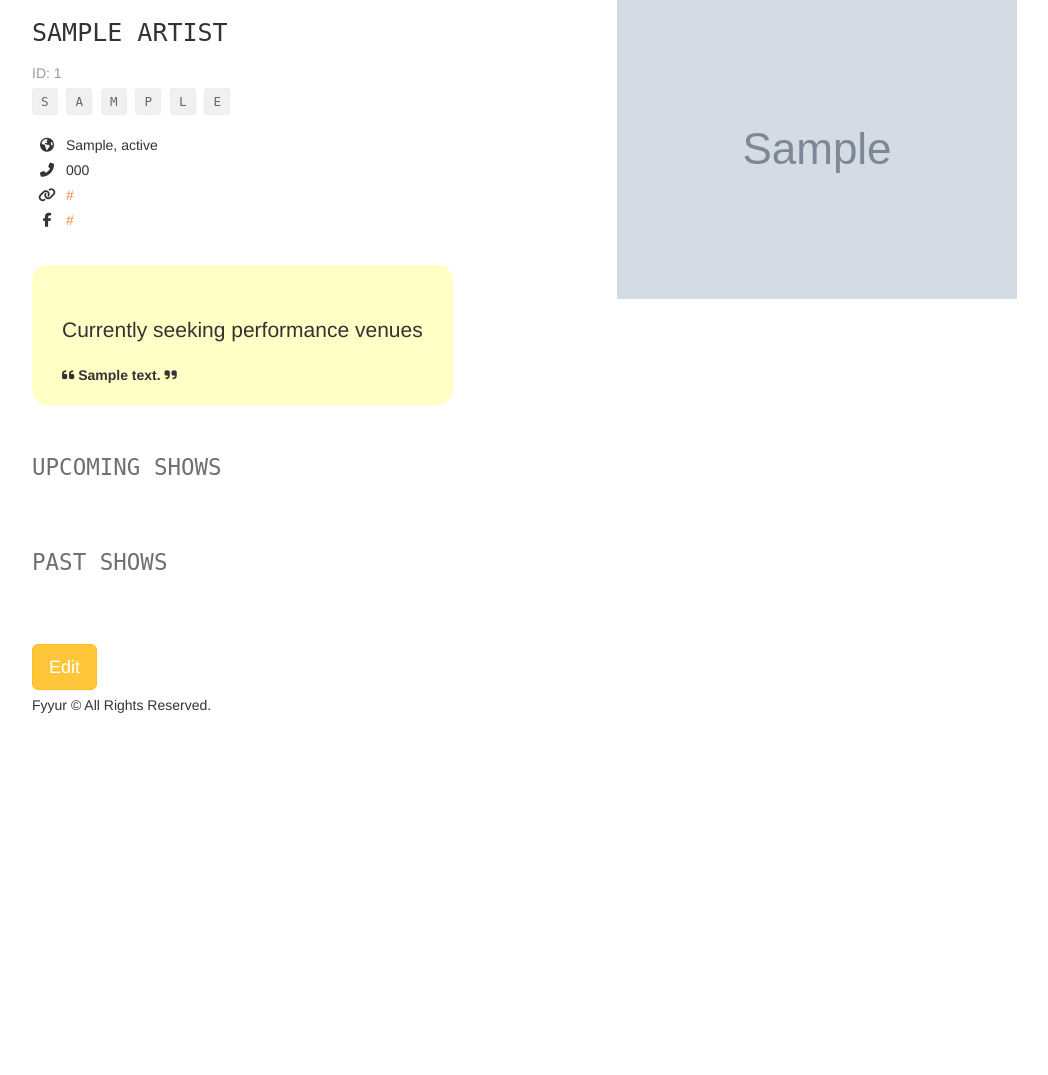
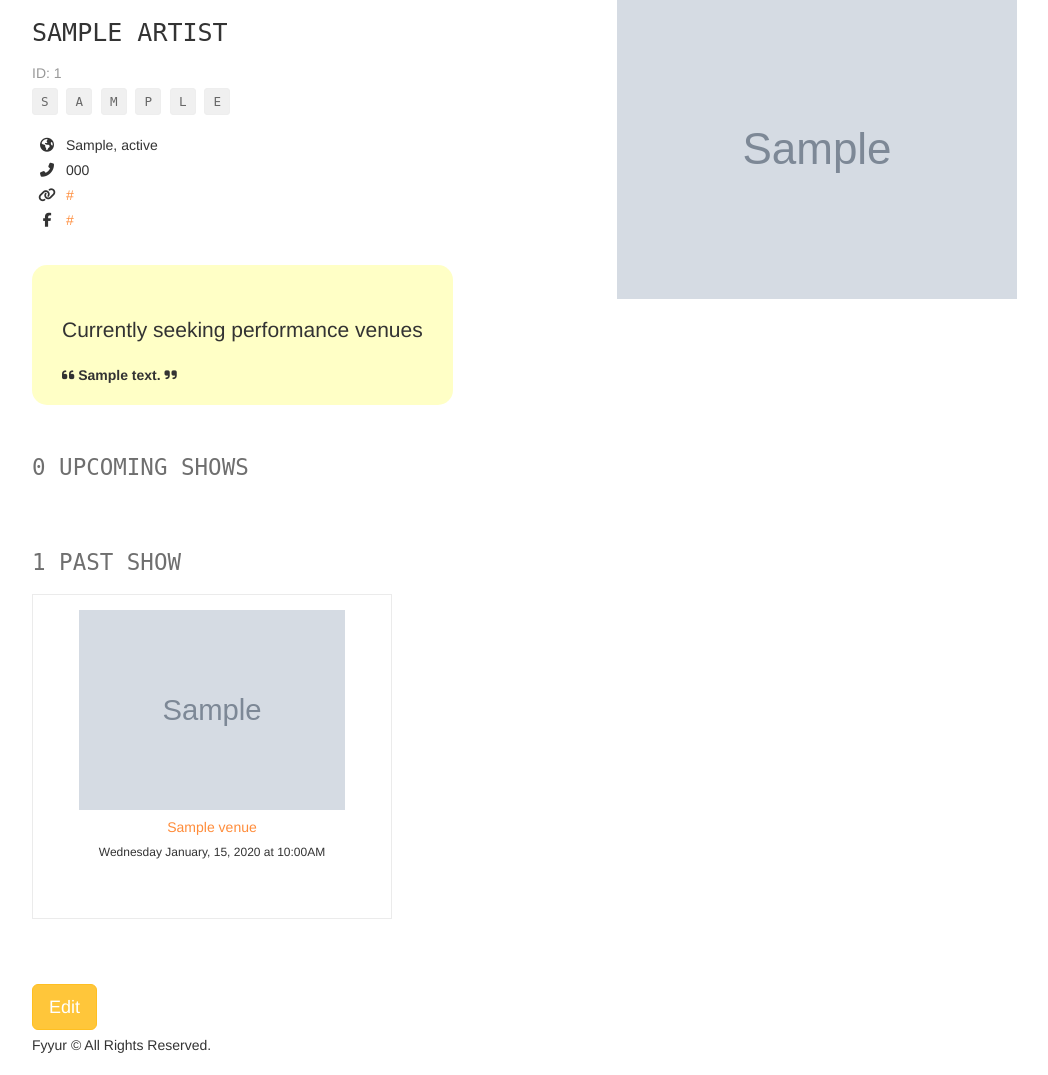
Before and after one commit to Johannes1803/fyyur, a Flask app: page /artists/1 in a window 1280 px wide. Shown: the part 81-1156 px from the top of the page, without its empty margins (38-1086 px from the left). Before the commit the page ends 794 px from the top, so only its background shows below. Run offline with Flask 2, Linux system fonts and the light colour scheme; tables that the repository leaves empty hold one stand-in row (values such as "Sample post"); grey boxes marked "Sample" are stand-in pictures; some libraries are stand-ins or nearby versions.

Commit message:
implement upcoming/past shows of artist

```diff
--- a/app.py
+++ b/app.py
@@ -221,8 +221,7 @@ def show_artist(artist_id):
     # shows the artist page with the given artist_id
     with app.app_context():
         artist = Artist.query.get(artist_id)
-
-    return render_template("pages/show_artist.html", artist=artist)
+        return render_template("pages/show_artist.html", artist=artist)
 
 
 #  Update
--- a/model.py
+++ b/model.py
@@ -56,6 +56,22 @@ class Artist(db.Model):
     seeking_venue = db.Column(db.Boolean)
     seeking_description = db.Column(db.String(500))
 
+    @property
+    def upcoming_shows(self):
+        return [show for show in self.shows if show.is_upcoming]
+
+    @property
+    def past_shows(self):
+        return [show for show in self.shows if show.is_in_past]
+
+    @property
+    def upcoming_shows_count(self):
+        return len(self.upcoming_shows)
+
+    @property
+    def past_shows_count(self):
+        return len(self.past_shows)
+
 
 class Show(db.Model):
     id = db.Column(db.Integer, primary_key=True)
--- a/templates/pages/show_artist.html
+++ b/templates/pages/show_artist.html
@@ -49,8 +49,8 @@
 		{%for show in artist.upcoming_shows %}
 		<div class="col-sm-4">
 			<div class="tile tile-show">
-				<img src="{{ show.venue_image_link }}" alt="Show Venue Image" />
-				<h5><a href="/venues/{{ show.venue_id }}">{{ show.venue_name }}</a></h5>
+				<img src="{{ show.venue.image_link }}" alt="Show Venue Image" />
+				<h5><a href="/venues/{{ show.venue.id }}">{{ show.venue.name }}</a></h5>
 				<h6>{{ show.start_time|datetime('full') }}</h6>
 			</div>
 		</div>
@@ -63,8 +63,8 @@
 		{%for show in artist.past_shows %}
 		<div class="col-sm-4">
 			<div class="tile tile-show">
-				<img src="{{ show.venue_image_link }}" alt="Show Venue Image" />
-				<h5><a href="/venues/{{ show.venue_id }}">{{ show.venue_name }}</a></h5>
+				<img src="{{ show.venue.image_link }}" alt="Show Venue Image" />
+				<h5><a href="/venues/{{ show.venue.id }}">{{ show.venue.name }}</a></h5>
 				<h6>{{ show.start_time|datetime('full') }}</h6>
 			</div>
 		</div>
```
